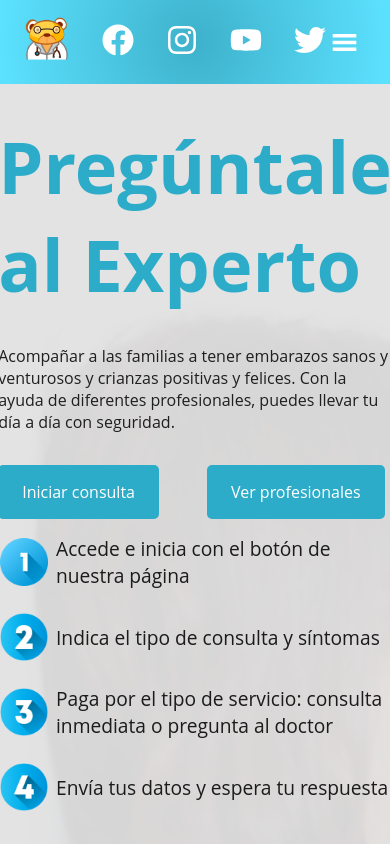
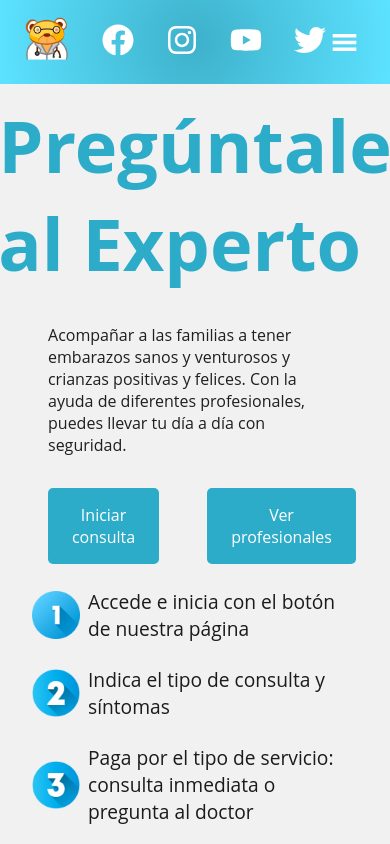
Before and after one commit to nomadstar/pae, a React (Vite) app: page / in a window 390 px wide. Shown: the top 844 px of the page. Built offline with nearby package versions, Linux system fonts and the light colour scheme.

Commit message:
correcciones de responsive

```diff
--- a/src/containers/Header.jsx
+++ b/src/containers/Header.jsx
@@ -8,11 +8,6 @@ import "./header.css"
 const Header = () => {
     return (
         <header className="app__header">
-            <div className="overlay">
-                <div className="sobre_overlay"></div>
-            </div>
-
-            <div className="app__header-bigcontainer">
                 <div className="app__header-content__title">
                     <h1>Pregúntale al Experto</h1>
                     <p>
@@ -31,7 +26,6 @@ const Header = () => {
                     doctor"/>
                     <Instruct image={image4} texto="Envía tus datos y espera tu respuesta"/>
                 </div>
-            </div>
         </header>
     );
 };
--- a/src/containers/header.css
+++ b/src/containers/header.css
@@ -1,25 +1,10 @@
 .app__header{
     font-family: var(--font-family);
-    height: 90vh;
-    position: relative;
     width: 100%;
-    top: 10vh;
-}
-
-.overlay {
-    background-image: url("../assets/background.webp");
-    background-position: -1rem 0;
-    background-size: 120rem;
-    background-repeat: no-repeat;
-    width: 100%;
-    height: 90vh;
-    position: absolute;
-}
-
-.sobre_overlay {
-    width: 100%;
-    height: 100%;
-    background: rgba(227, 227, 227, 0.945);
+    display: flex;
+    gap: 10rem;
+    padding: 6rem 2rem 2rem 2rem;
+    height: 100vh;
 }
 
 .app__header-content__title {
@@ -39,18 +24,8 @@
     align-items: flex-start;
     justify-content: center;
     gap: 1.5rem;
-    position: relative;
     background: transparent;
     padding: 0 4rem 0 0;
-}
-
-.app__header-bigcontainer {
-    width: 100%;
-    height: 100%;
-    display: flex;
-    gap: 6rem;
-    align-items: center;
-    justify-content: center;
 }
 
 .app__header-content__title h1 {
@@ -95,12 +70,6 @@
     max-width: 3rem;
 }
 
-.app__header-image {
-    width: 100%;
-    position: absolute;
-    z-index: 10;
-}
-
 .app__header-image img {
     width: 100%;
     position: absolute;
@@ -127,7 +96,9 @@
 }
 
 @media screen and (max-width: 1350px){
-    .app__header-content {
-        top: 3rem;
+    .app__header{
+        flex-direction: column;
+        gap: 1.5rem;
+        height: 100%;
     }
 }
--- a/src/containers/main.css
+++ b/src/containers/main.css
@@ -1,3 +1,10 @@
+/*main*/
+.main__container {
+    display: flex;
+    flex-direction: column;
+    width: 100%;
+}
+
 /*pro*/
 .pro__container {
     background: var(--celeste-color);
--- a/src/pages/pages.css
+++ b/src/pages/pages.css
@@ -1,21 +1,13 @@
 *{
     font-family: var(--font-family);
-}
-
-/*main*/
-.main__container {
-    position: absolute;
-    top: 100vh;
-    display: flex;
-    flex-direction: column;
-    width: 100%;
 }
 
 /*home*/
 .home__container {
     display: flex;
+    flex-direction: column;
     width: 100%;
-    background: var(--celeste-background);
+    background: #f1f1f1;
 }
 
 /*page404*/
```
